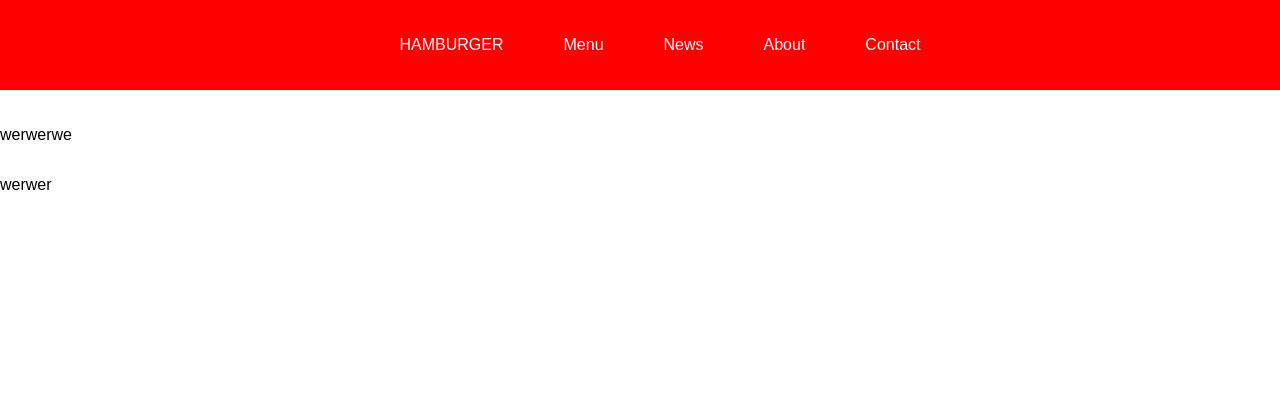
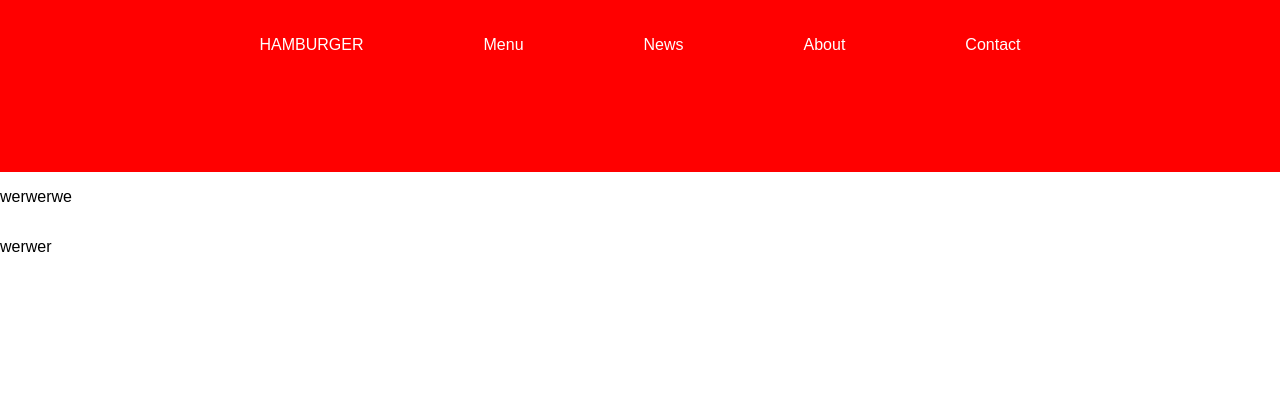
Before and after one commit to FaletarMarko1/Plain_News, a PHP site: page / in a window 1280 px wide. Shown: the top 420 px of the page. Run offline with PHP 8.4, Linux system fonts and the light colour scheme.

Commit message:
Fixed left padding on header

```diff
--- a/style.css
+++ b/style.css
@@ -8,12 +8,15 @@ header{
     color: white;
     padding: 20px;
     text-align: center;
-    margin-bottom: 20px;
 }
 header ul{
     list-style-type: none;
     display: flex;
     justify-content: center;
+    flex-wrap: wrap;
+    min-width: 300px;
+    min-height: 100px;
+    padding: 0;
 }
 header li{
     display: inline-block;
@@ -22,6 +25,7 @@ header li{
 header a{
     text-decoration: none;
     color: white;
+    padding: 30px;
 }
 
 
```
